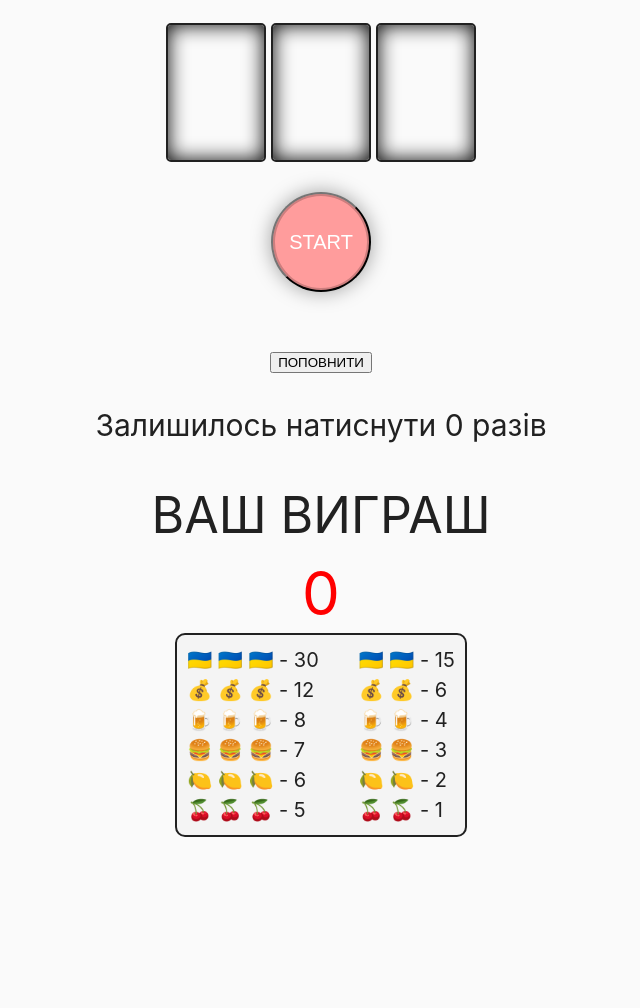
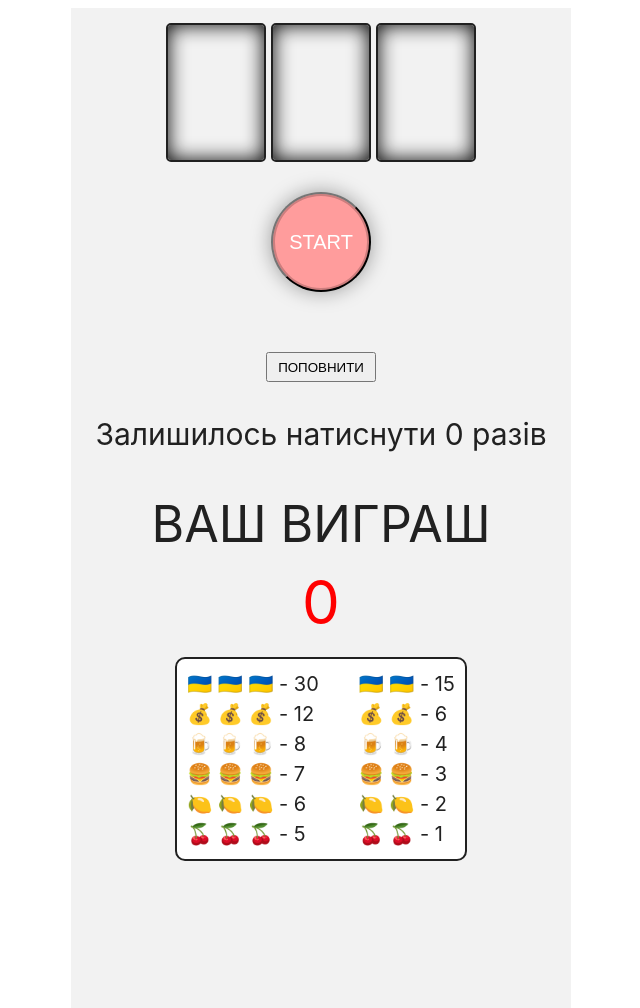
Before and after one commit to YuriiKabo/one-armed-bandit, a website built with Parcel: page src/index.html in a window 1280 px wide. Shown: the whole page, without its empty margins (319-959 px from the left). Before the commit the page ends 845 px from the top, so only its background shows below. Built offline with nearby package versions, Linux system fonts and the light colour scheme.

Commit message:
jack fix css

```diff
--- a/src/css/common.css
+++ b/src/css/common.css
@@ -8,14 +8,11 @@ body {
     Oxygen-Sans, Ubuntu, Cantarell, 'Helvetica Neue', sans-serif;
   -webkit-font-smoothing: antialiased;
   -moz-osx-font-smoothing: grayscale;
-  background-color: #fafafa;
+  background-color: #ffffff;
   color: #212121;
   line-height: 1.5;
   display: flex;
-  flex-direction: column;
   justify-content: center;
-  align-items: center;
-  gap: 30px;
 }
 
 img {
@@ -26,6 +23,15 @@ p {
   margin: 0;
   padding: 0;
   font-size: 90px;
+}
+.section {
+  width: 500px;
+  height: 1000px;
+  display: flex;
+  flex-direction: column;
+  align-items: center;
+  gap: 30px;
+  background-color: #f2f2f2;
 }
 
 .cont {
@@ -80,6 +86,11 @@ p {
     0px 0px 10px 0px rgba(0, 0, 0, 0.323);
 }
 
+.top-up {
+  width: 110px;
+  height: 30px;
+}
+
 .score {
   font-size: 40px;
 }
@@ -89,13 +100,12 @@ p {
 }
 .your-win {
   font-size: 50px;
-  /* line-height: 20px; */
 }
 .your-win-numb {
   font-size: 60px;
   line-height: 20px;
   color: #ff0000;
-  text-shadow: 0px 0px 10px 0px rgba(0, 0, 0, 0.382);
+  text-shadow: 2px 2px 10px 0px rgba(0, 0, 0, 0.354);
 }
 
 .clss-cont {
@@ -104,8 +114,10 @@ p {
   padding: 10px;
   border: solid 2px #212121;
   border-radius: 10px;
-  background-color: rgb(244, 244, 244);
+  background-color: #ffffff;
   text-shadow: 0px 0px 5px 0px rgba(0, 0, 0, 0.208);
+  margin-top: 15px;
+  margin-bottom: 15px;
 }
 
 .classification {
--- a/src/index.html
+++ b/src/index.html
@@ -7,6 +7,7 @@
     <link rel="stylesheet" href="css/common.css" />
   </head>
   <body>
+    <div class="section">
       <div class="cont">
         <div class="sub-cont"><p class="left-simb"></p></div>
         <div class="sub-cont"><p class="center-simb"></p></div>
@@ -41,6 +42,7 @@
           <p class="classification">🍒 🍒 - 1</p>
         </div>
       </div>
+    </div>
     <script src="./js/index.js" type="module"></script>
   </body>
 </html>
```
Also changed, not shown: src/fonts/7fonts.ru_DS-DIGIB.TTF (deleted), src/fonts/7fonts.ru_DS-DIGII.TTF (deleted), src/fonts/7fonts.ru_DS-DIGIT.TTF (deleted), src/fonts/DS-DIGI.TTF (deleted). Lines whose indentation alone changed are shown as unchanged.
